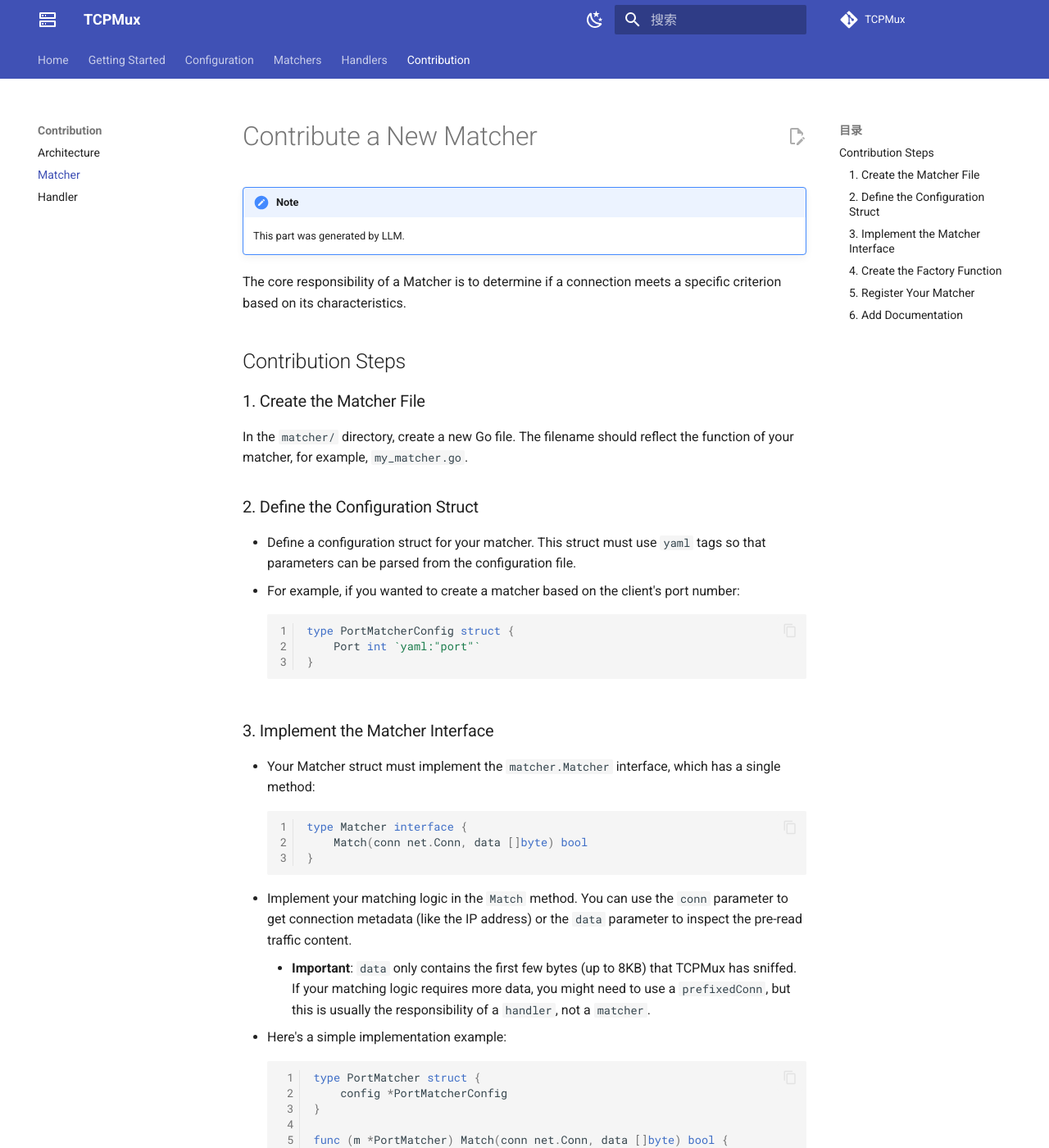
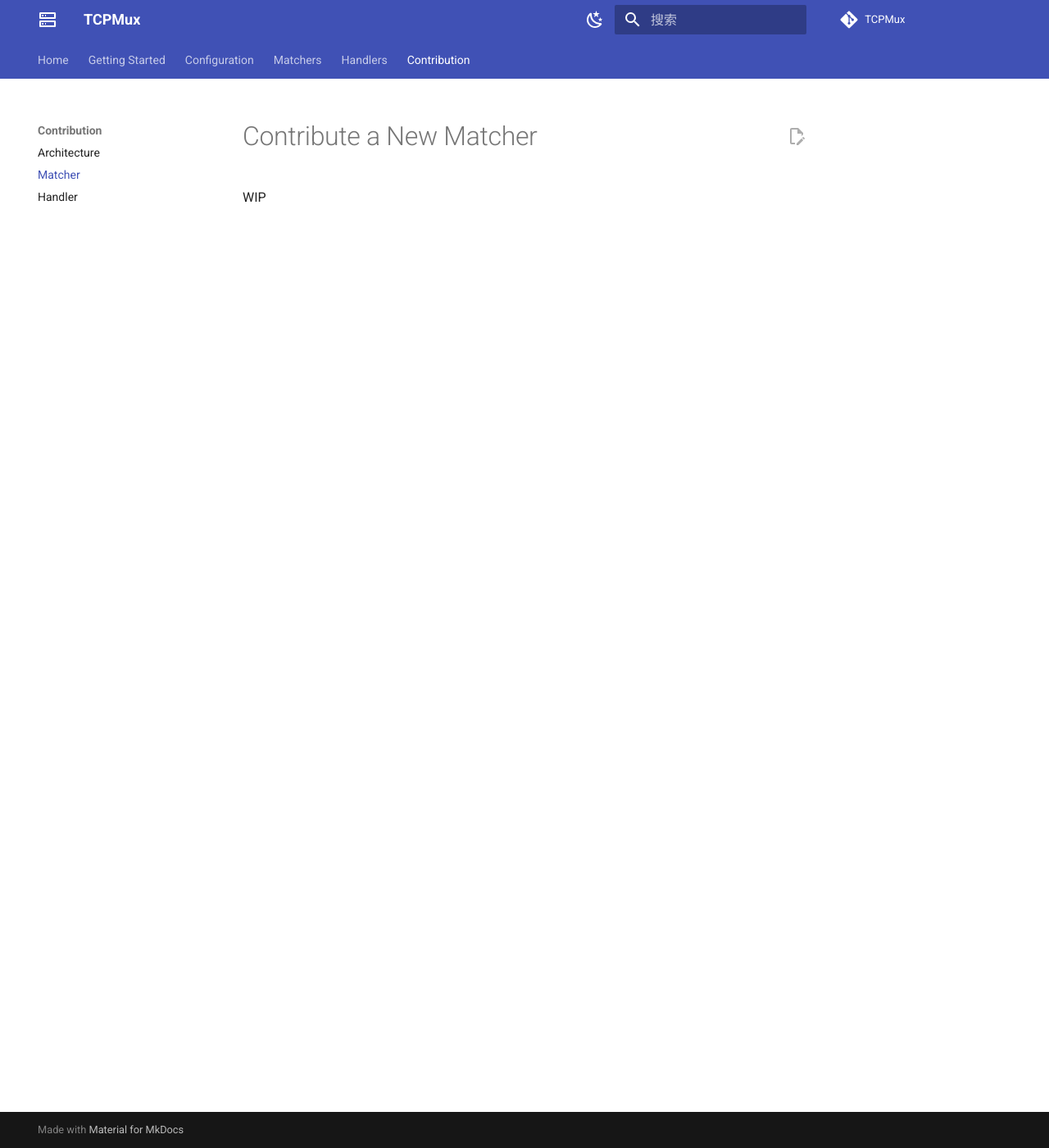
Before and after one commit to eWloYW8/TCPMux, an MkDocs documentation site: the page built from docs/contribution/matcher.md, in a window 1280 px wide and 1400 px high. Shown: the whole window at 82% size. Built offline with MkDocs 1.6.1 and Material for MkDocs 9.7.7, drawn with Linux system fonts in a browser that asks for light colours; comment, search, counter and statistics services are not loaded; some of the changed text lies outside the part shown.

Commit message:
docs: remove contribution guides for architecture and matcher sections

````diff
--- a/docs/contribution/matcher.md
+++ b/docs/contribution/matcher.md
@@ -1,80 +1,3 @@
 # Contribute a New Matcher
 
-!!! note
-    This part was generated by LLM.
-
-The core responsibility of a Matcher is to determine if a connection meets a specific criterion based on its characteristics.
-
-## Contribution Steps
-
-### 1. Create the Matcher File
-
-In the `matcher/` directory, create a new Go file. The filename should reflect the function of your matcher, for example, `my_matcher.go`.
-
-### 2. Define the Configuration Struct
-
-  - Define a configuration struct for your matcher. This struct must use `yaml` tags so that parameters can be parsed from the configuration file.
-  - For example, if you wanted to create a matcher based on the client's port number:
-    ```go
-    type PortMatcherConfig struct {
-    	Port int `yaml:"port"`
-    }
-    ```
-
-### 3. Implement the Matcher Interface
-
-  - Your Matcher struct must implement the `matcher.Matcher` interface, which has a single method:
-    ```go
-    type Matcher interface {
-    	Match(conn net.Conn, data []byte) bool
-    }
-    ```
-  - Implement your matching logic in the `Match` method. You can use the `conn` parameter to get connection metadata (like the IP address) or the `data` parameter to inspect the pre-read traffic content.
-      - **Important**: `data` only contains the first few bytes (up to 8KB) that TCPMux has sniffed. If your matching logic requires more data, you might need to use a `prefixedConn`, but this is usually the responsibility of a `handler`, not a `matcher`.
-  - Here's a simple implementation example:
-    ```go
-    type PortMatcher struct {
-    	config *PortMatcherConfig
-    }
-
-    func (m *PortMatcher) Match(conn net.Conn, data []byte) bool {
-    	_, portStr, err := net.SplitHostPort(conn.RemoteAddr().String())
-    	if err != nil {
-    		return false
-    	}
-    	port, err := strconv.Atoi(portStr)
-    	if err != nil {
-    		return false
-    	}
-    	return port == m.config.Port
-    }
-    ```
-
-### 4. Create the Factory Function
-
-  - Write a **factory function** that is responsible for creating an instance of your Matcher from a YAML node.
-  - The function must adhere to the `matcher.MatcherFactory` signature: `func(yaml.Node) (Matcher, error)`.
-  - Inside the factory function, use the `Decode` method on `yaml.Node` to parse the configuration.
-    ```go
-    func newPortMatcher(parameter yaml.Node) (Matcher, error) {
-    	cfg := &PortMatcherConfig{}
-    	if err := parameter.Decode(cfg); err != nil {
-    		return nil, fmt.Errorf("failed to decode port matcher config: %v", err)
-    	}
-    	return &PortMatcher{config: cfg}, nil
-    }
-    ```
-
-### 5. Register Your Matcher
-
-  - In the `init()` function of your file, use the `matcher.Register` function to register your matcher. This is the crucial step for TCPMux to dynamically load your matcher.
-  - The registration name (the first parameter) will be the `type` value that users will use in their configuration file.
-    ```go
-    func init() {
-    	Register("port", newPortMatcher)
-    }
-    ```
-
-### 6. Add Documentation
-
-  - Add clear YAML configuration examples for your new matcher so other contributors and users understand how to use it.
+WIP
````
Also changed, not shown: docs/contribution/index.md (+1 -41 lines).
